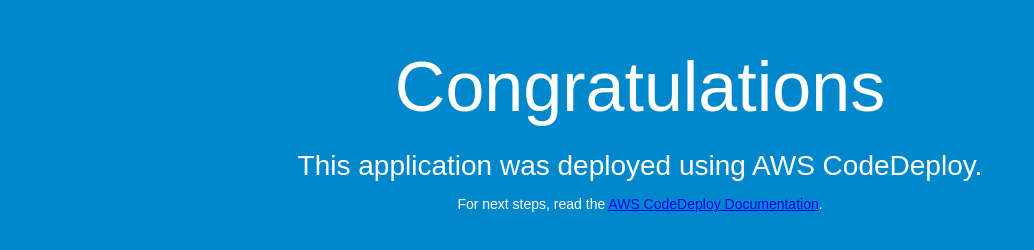
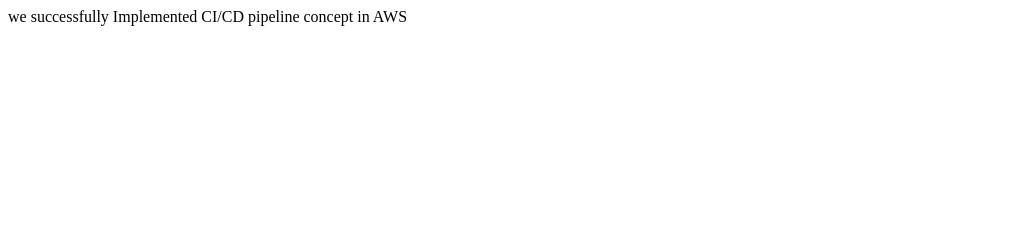
Before and after one commit to S-SaiSravan/webserverapp, a plain HTML site: page index.html in a window 1280 px wide. Shown: the whole page, without its empty margins (0-1034 px from the left). Drawn offline with Linux system fonts and the light colour scheme.

Commit message:
Update index.html

```diff
--- a/index.html
+++ b/index.html
@@ -1,34 +1 @@
-<!DOCTYPE html>
-<html>
-<head>
-  <meta charset="utf-8">
-  <title>Sample Deployment</title>
-  <style>
-    body {
-      color: #ffffff;
-      background-color: #0188cc;
-      font-family: Arial, sans-serif;
-      font-size: 14px;
-    }
-
-    h1 {
-      font-size: 500%;
-      font-weight: normal;
-      margin-bottom: 0;
-    }
-
-    h2 {
-      font-size: 200%;
-      font-weight: normal;
-      margin-bottom: 0;
-    }
-  </style>
-</head>
-<body>
-  <div align="center">
-    <h1>Congratulations</h1>
-    <h2>This application was deployed using AWS CodeDeploy.</h2>
-    <p>For next steps, read the <a href="http://aws.amazon.com/documentation/codedeploy">AWS CodeDeploy Documentation</a>.</p>
-  </div>
-</body>
-</html>
+we successfully Implemented CI/CD pipeline concept in AWS
```
